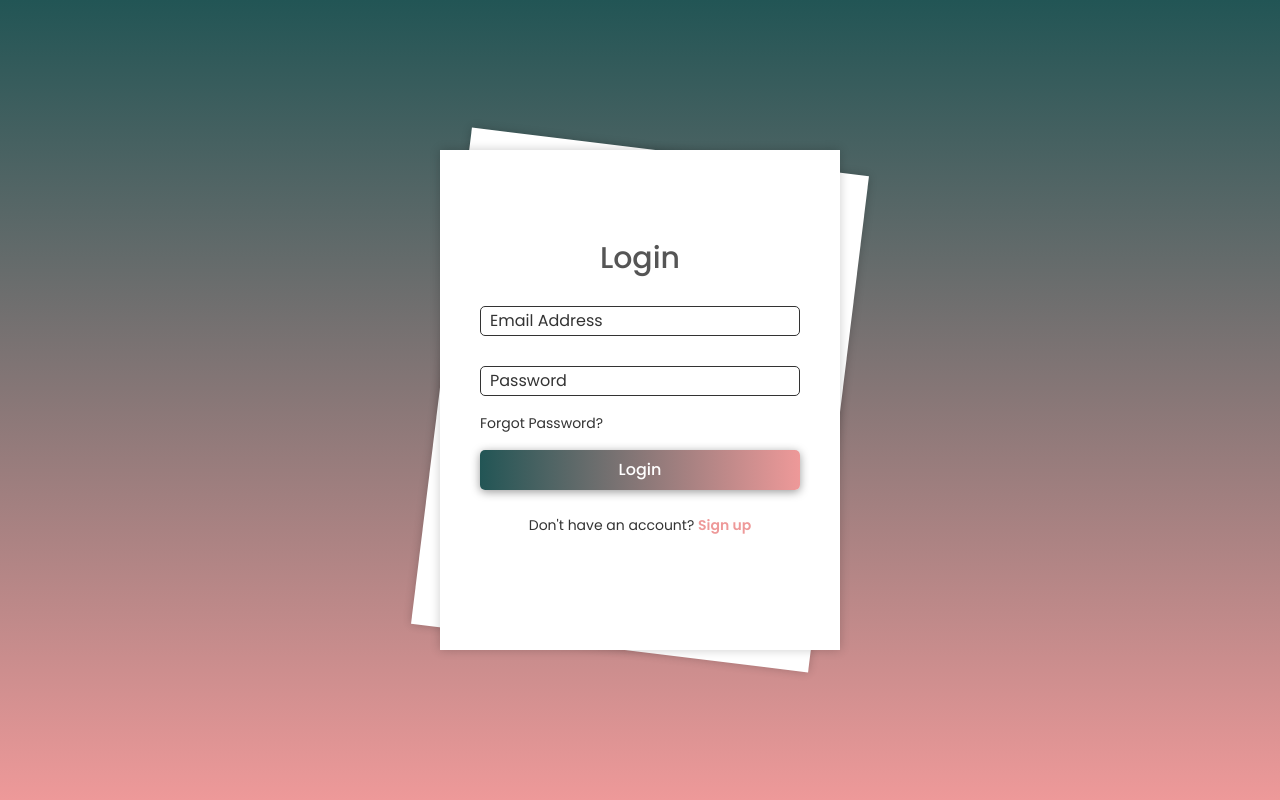
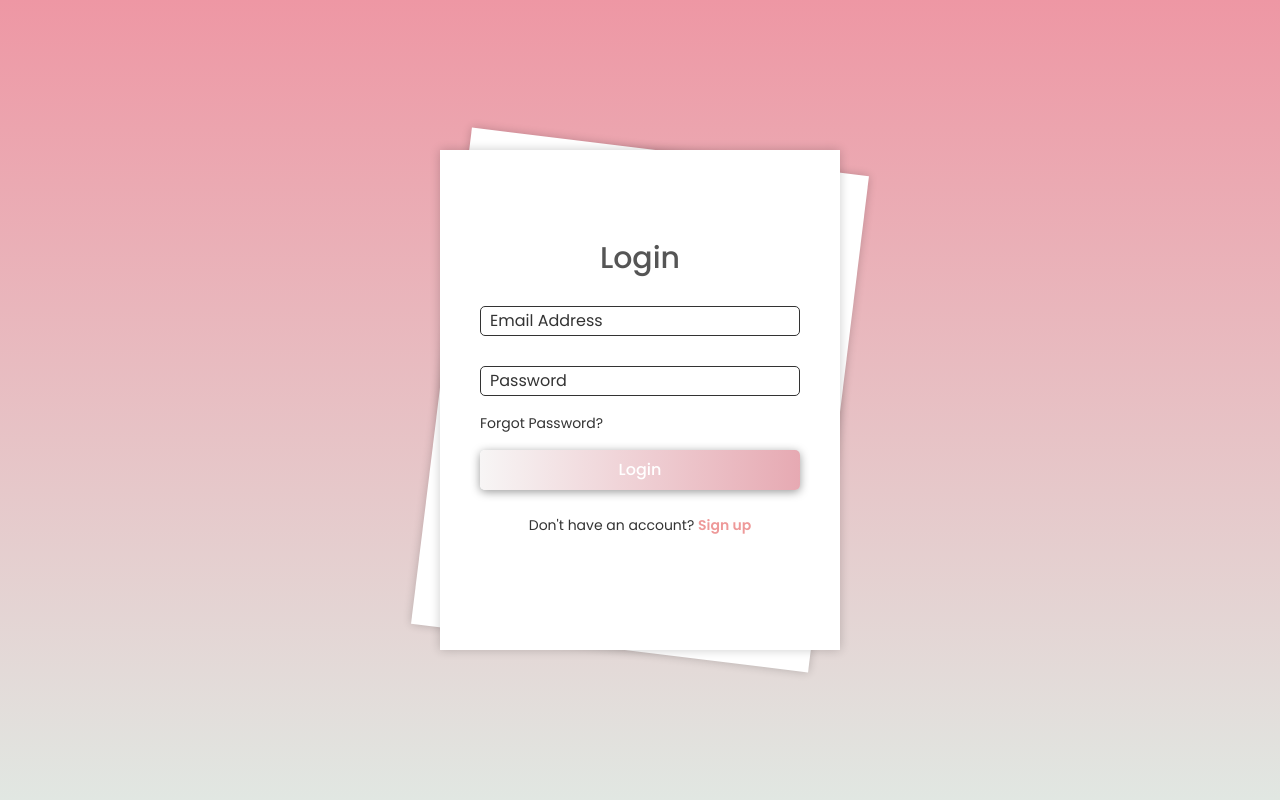
Before and after one commit to dankalas/Dissertation-project, a Flask app: page /login in a window 1280 px wide. Run offline with Flask 3, Linux system fonts and the light colour scheme; some libraries are stand-ins or nearby versions.

Commit message:
changed login page background color

```diff
--- a/website/static/style.css
+++ b/website/static/style.css
@@ -11,7 +11,7 @@ body{
     justify-content: center;
     align-items: center;
     min-height: 100vh;
-    background: linear-gradient(#255, #e99);
+    background: linear-gradient(rgb(238, 151, 164),rgb(225, 231, 226));
     overflow: hidden;
 }
 
@@ -169,7 +169,7 @@ h2{
     left: 0;
     width: 100%;
     height: 40px;
-    background: linear-gradient(to right,#255,#e99);
+    background: linear-gradient(to right,rgb(247, 245, 245), rgba(196, 49, 71, 0.416));
     box-shadow: 0 2px 10px rgba(0, 0, 0, .4);
     font-size: 16px;
     color: #fff;
```
Also changed, not shown: instance/database.db.
